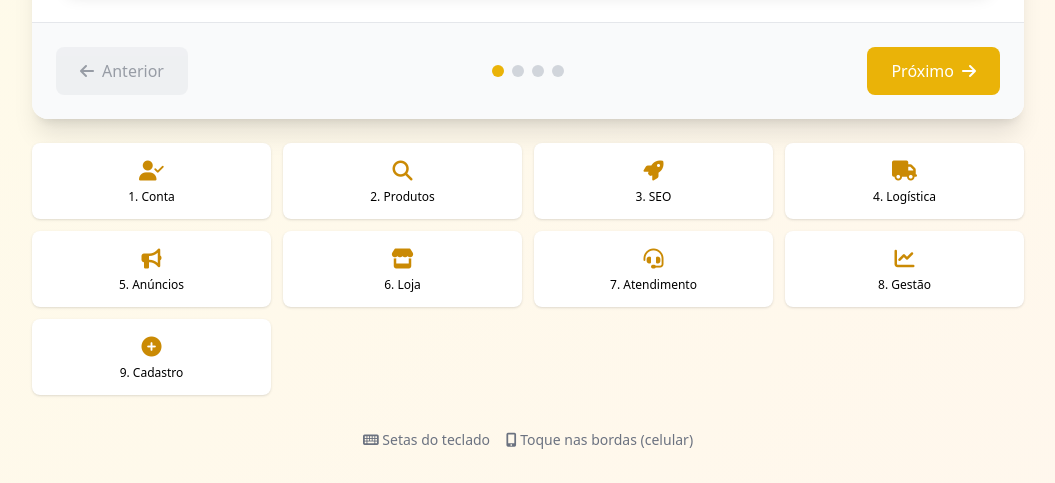
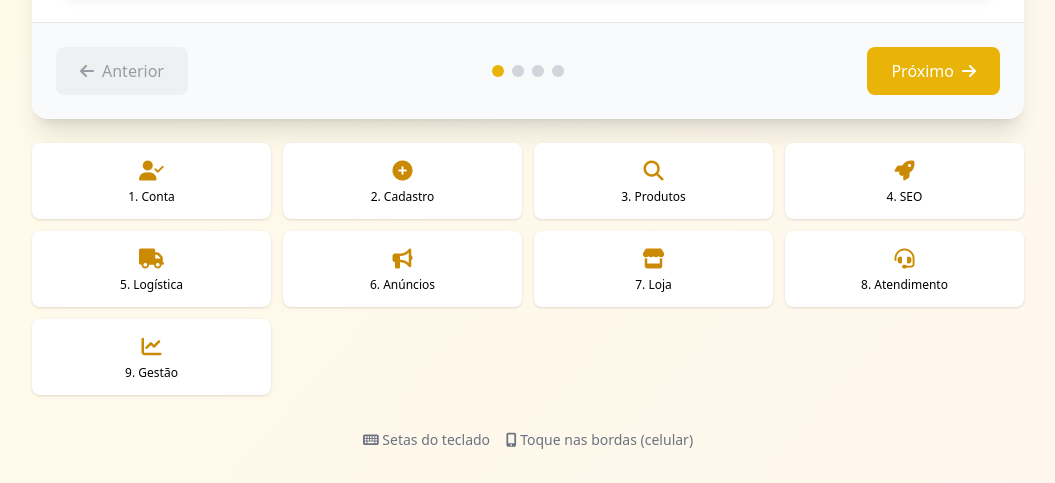
Before and after one commit to vendaseujc-a11y/curso-mercado-livre-2025-, a plain HTML site: page index.html in a window 1280 px wide. Shown: the part 961-1444 px from the top of the page, without its empty margins (112-1167 px from the left). Drawn offline with nearby package versions, Linux system fonts and the light colour scheme.

Commit message:
Add files via upload

```diff
--- a/index.html
+++ b/index.html
@@ -58,36 +58,36 @@
                 <div class="text-xs font-medium">1. Conta</div>
             </button>
             <button onclick="goToModule(1)" class="p-3 bg-white rounded-lg shadow text-center hover:bg-yellow-50 transition border-2 border-transparent hover:border-yellow-400">
-                <i class="fas fa-search text-yellow-600 mb-1 text-xl"></i>
-                <div class="text-xs font-medium">2. Produtos</div>
+                <i class="fas fa-plus-circle text-yellow-600 mb-1 text-xl"></i>
+                <div class="text-xs font-medium">2. Cadastro</div>
             </button>
             <button onclick="goToModule(2)" class="p-3 bg-white rounded-lg shadow text-center hover:bg-yellow-50 transition border-2 border-transparent hover:border-yellow-400">
-                <i class="fas fa-rocket text-yellow-600 mb-1 text-xl"></i>
-                <div class="text-xs font-medium">3. SEO</div>
+                <i class="fas fa-search text-yellow-600 mb-1 text-xl"></i>
+                <div class="text-xs font-medium">3. Produtos</div>
             </button>
             <button onclick="goToModule(3)" class="p-3 bg-white rounded-lg shadow text-center hover:bg-yellow-50 transition border-2 border-transparent hover:border-yellow-400">
-                <i class="fas fa-truck text-yellow-600 mb-1 text-xl"></i>
-                <div class="text-xs font-medium">4. Logística</div>
+                <i class="fas fa-rocket text-yellow-600 mb-1 text-xl"></i>
+                <div class="text-xs font-medium">4. SEO</div>
             </button>
             <button onclick="goToModule(4)" class="p-3 bg-white rounded-lg shadow text-center hover:bg-yellow-50 transition border-2 border-transparent hover:border-yellow-400">
-                <i class="fas fa-bullhorn text-yellow-600 mb-1 text-xl"></i>
-                <div class="text-xs font-medium">5. Anúncios</div>
+                <i class="fas fa-truck text-yellow-600 mb-1 text-xl"></i>
+                <div class="text-xs font-medium">5. Logística</div>
             </button>
             <button onclick="goToModule(5)" class="p-3 bg-white rounded-lg shadow text-center hover:bg-yellow-50 transition border-2 border-transparent hover:border-yellow-400">
-                <i class="fas fa-store text-yellow-600 mb-1 text-xl"></i>
-                <div class="text-xs font-medium">6. Loja</div>
+                <i class="fas fa-bullhorn text-yellow-600 mb-1 text-xl"></i>
+                <div class="text-xs font-medium">6. Anúncios</div>
             </button>
             <button onclick="goToModule(6)" class="p-3 bg-white rounded-lg shadow text-center hover:bg-yellow-50 transition border-2 border-transparent hover:border-yellow-400">
-                <i class="fas fa-headset text-yellow-600 mb-1 text-xl"></i>
-                <div class="text-xs font-medium">7. Atendimento</div>
+                <i class="fas fa-store text-yellow-600 mb-1 text-xl"></i>
+                <div class="text-xs font-medium">7. Loja</div>
             </button>
             <button onclick="goToModule(7)" class="p-3 bg-white rounded-lg shadow text-center hover:bg-yellow-50 transition border-2 border-transparent hover:border-yellow-400">
-                <i class="fas fa-chart-line text-yellow-600 mb-1 text-xl"></i>
-                <div class="text-xs font-medium">8. Gestão</div>
+                <i class="fas fa-headset text-yellow-600 mb-1 text-xl"></i>
+                <div class="text-xs font-medium">8. Atendimento</div>
             </button>
             <button onclick="goToModule(8)" class="p-3 bg-white rounded-lg shadow text-center hover:bg-yellow-50 transition border-2 border-transparent hover:border-yellow-400">
-                <i class="fas fa-plus-circle text-yellow-600 mb-1 text-xl"></i>
-                <div class="text-xs font-medium">9. Cadastro</div>
+                <i class="fas fa-chart-line text-yellow-600 mb-1 text-xl"></i>
+                <div class="text-xs font-medium">9. Gestão</div>
             </button>
         </div>
 
@@ -258,7 +258,7 @@
                 ]
             },
             {
-                title: "2. Pesquisa de Produtos",
+                title: "3. Pesquisa de Produtos",
                 icon: "fa-search",
                 color: "green",
                 slides: [
@@ -482,7 +482,7 @@
                 ]
             },
             {
-                title: "3. SEO - Títulos e Descrições",
+                title: "4. SEO - Títulos e Descrições",
                 icon: "fa-rocket",
                 color: "purple",
                 slides: [
@@ -643,7 +643,7 @@
                 ]
             },
             {
-                title: "4. Logística - Envios",
+                title: "5. Logística - Envios",
                 icon: "fa-truck",
                 color: "orange",
                 slides: [
@@ -841,7 +841,7 @@
                 ]
             },
             {
-                title: "5. Anúncios (Mercado Ads)",
+                title: "6. Anúncios (Mercado Ads)",
                 icon: "fa-bullhorn",
                 color: "pink",
                 slides: [
@@ -1015,7 +1015,7 @@
                 ]
             },
             {
-                title: "6. Mercado Shops (Loja)",
+                title: "7. Mercado Shops (Loja)",
                 icon: "fa-store",
                 color: "indigo",
                 slides: [
@@ -1136,7 +1136,7 @@
                 ]
             },
             {
-                title: "7. Atendimento ao Cliente",
+                title: "8. Atendimento ao Cliente",
                 icon: "fa-headset",
                 color: "teal",
                 slides: [
@@ -1268,7 +1268,7 @@
                 ]
             },
             {
-                title: "8. Métricas e Gestão",
+                title: "9. Métricas e Gestão",
                 icon: "fa-chart-line",
                 color: "red",
                 slides: [
@@ -1445,7 +1445,7 @@
                 ]
             },
             {
-                title: "9. Cadastro de Produtos",
+                title: "2. Cadastro de Produtos",
                 icon: "fa-plus-circle",
                 color: "cyan",
                 slides: [
```
